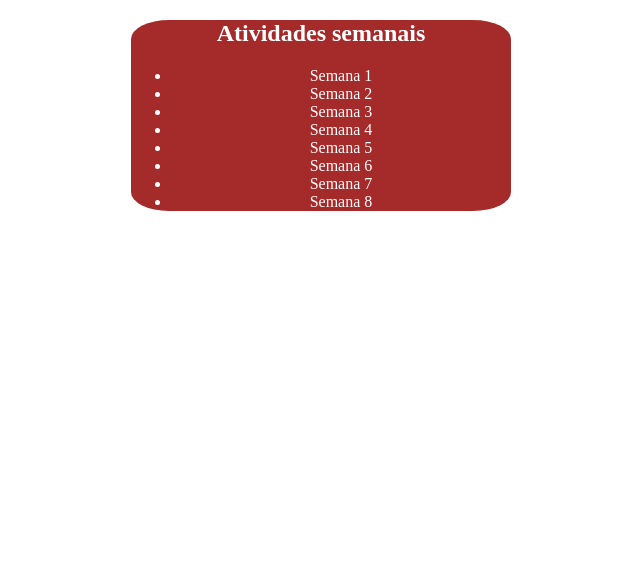
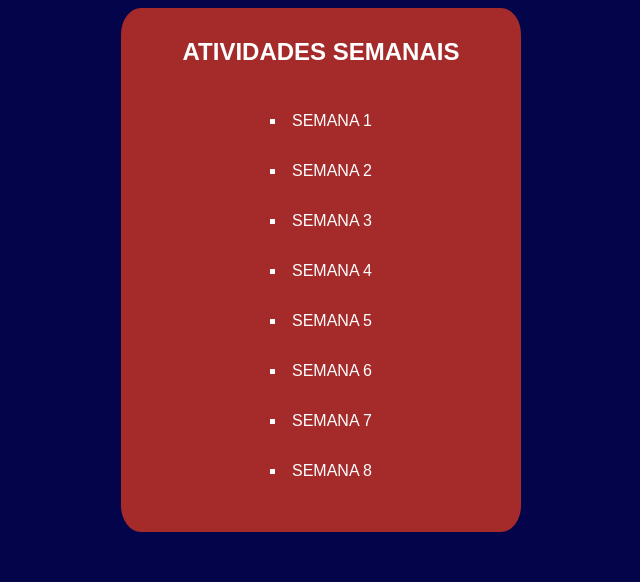
Before and after one commit to brendonfeitosa/Lab.Eng.Software, a plain HTML site: page index.html in a window 1280 px wide. Shown: the whole page, without its empty margins (319-959 px from the left). Drawn offline with Linux system fonts and the light colour scheme.

Commit message:
Finalizado o CSS

```diff
--- a/index.html
+++ b/index.html
@@ -12,16 +12,16 @@
 <body>
     <nav>
         <div class="index">
-            <h1>Atividades semanais</h1>
+            <h1>ATIVIDADES SEMANAIS</h1>
             <ul>
-                <li><a href="semana_1/semana1.html">Semana 1</a></li>
-                <li><a href="semana_2/semana2.html">Semana 2</a></li>
-                <li><a href="semana_3/semana3.html">Semana 3</a></li>
-                <li><a href="semana_4/semana4.html">Semana 4</a></li>
-                <li><a href="semana_5/semana5.html">Semana 5</a></li>
-                <li><a href="semana_6/semana6.html">Semana 6</a></li>
-                <li><a href="semana_7/semana7.html">Semana 7</a></li>
-                <li><a href="semana_8/semana8.html">Semana 8</a></li>
+                <li><a href="semana_1/semana1.html">SEMANA 1</a></li>
+                <li><a href="semana_2/semana2.html">SEMANA 2</a></li>
+                <li><a href="semana_3/semana3.html">SEMANA 3</a></li>
+                <li><a href="semana_4/semana4.html">SEMANA 4</a></li>
+                <li><a href="semana_5/semana5.html">SEMANA 5</a></li>
+                <li><a href="semana_6/semana6.html">SEMANA 6</a></li>
+                <li><a href="semana_7/semana7.html">SEMANA 7</a></li>
+                <li><a href="semana_8/semana8.html">SEMANA 8</a></li>
             </ul>
         </div>
     </nav>
--- a/semana_1/css/style.css
+++ b/semana_1/css/style.css
@@ -1,7 +1,8 @@
 .index {
+    padding: 10px;
     text-align: center;
     margin: auto;
-    border-radius: 10%;
+    border-radius: 5%;
     background-color: brown;
     width: 30%;
     color: white;
@@ -12,3 +13,28 @@ a {
     color: white;
     padding-bottom: 100px;
 }
+
+
+body {
+    font-family: Arial, Helvetica, sans-serif;
+    background-color: #04044b;
+}
+
+ul {
+    line-height: 50px;
+    list-style-type: square;
+    text-align: center;
+    list-style-position: inside;
+    padding: 10px;
+}
+
+button {
+    padding: 10px;
+    background-color: #1b1b77;
+    color: white;
+    border-radius: 5px;
+}
+
+button.hover {
+    background-color: #701217;
+}
```
Also changed, not shown: semana_1/ex01.html (+5 -4 lines), semana_1/ex02.html (+4 -2 lines), semana_1/ex03.html (+4 -2 lines), semana_1/ex04.html (+4 -2 lines), semana_1/semana1.html (+8 -18 lines).
